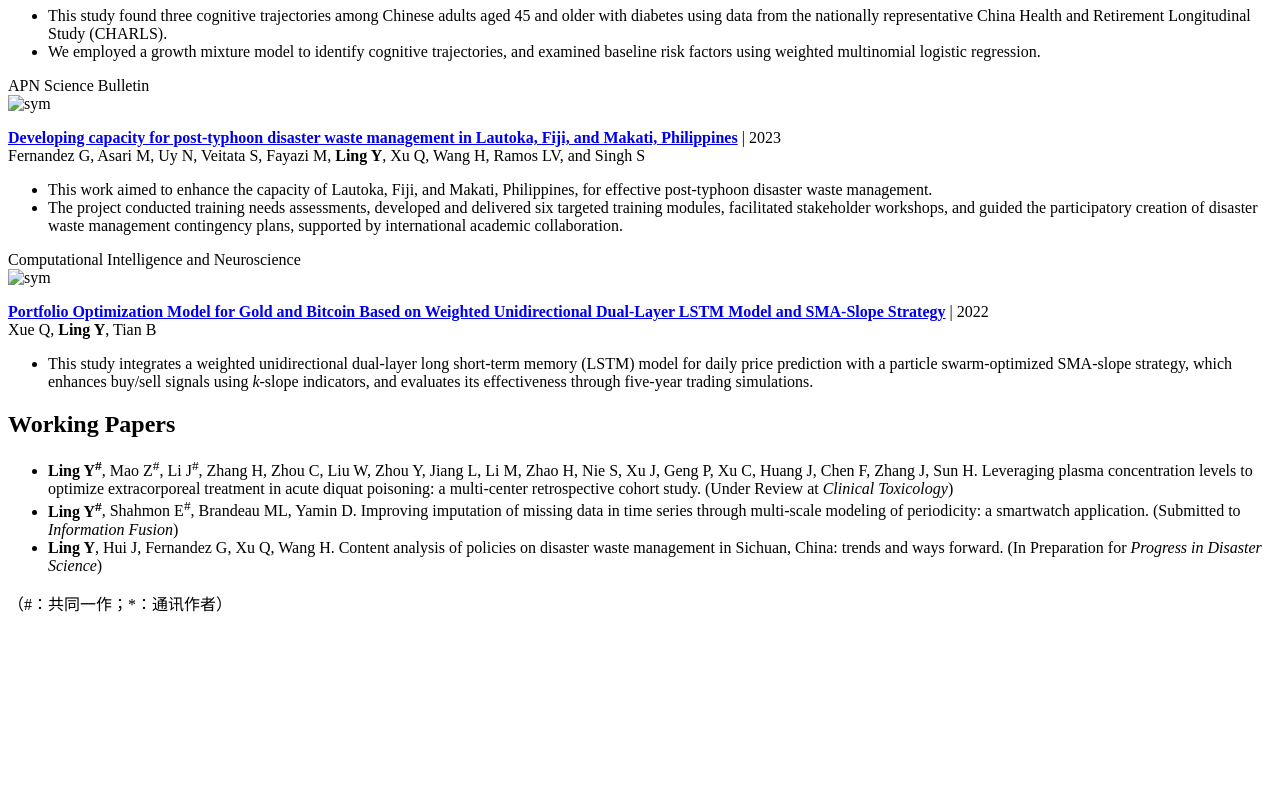
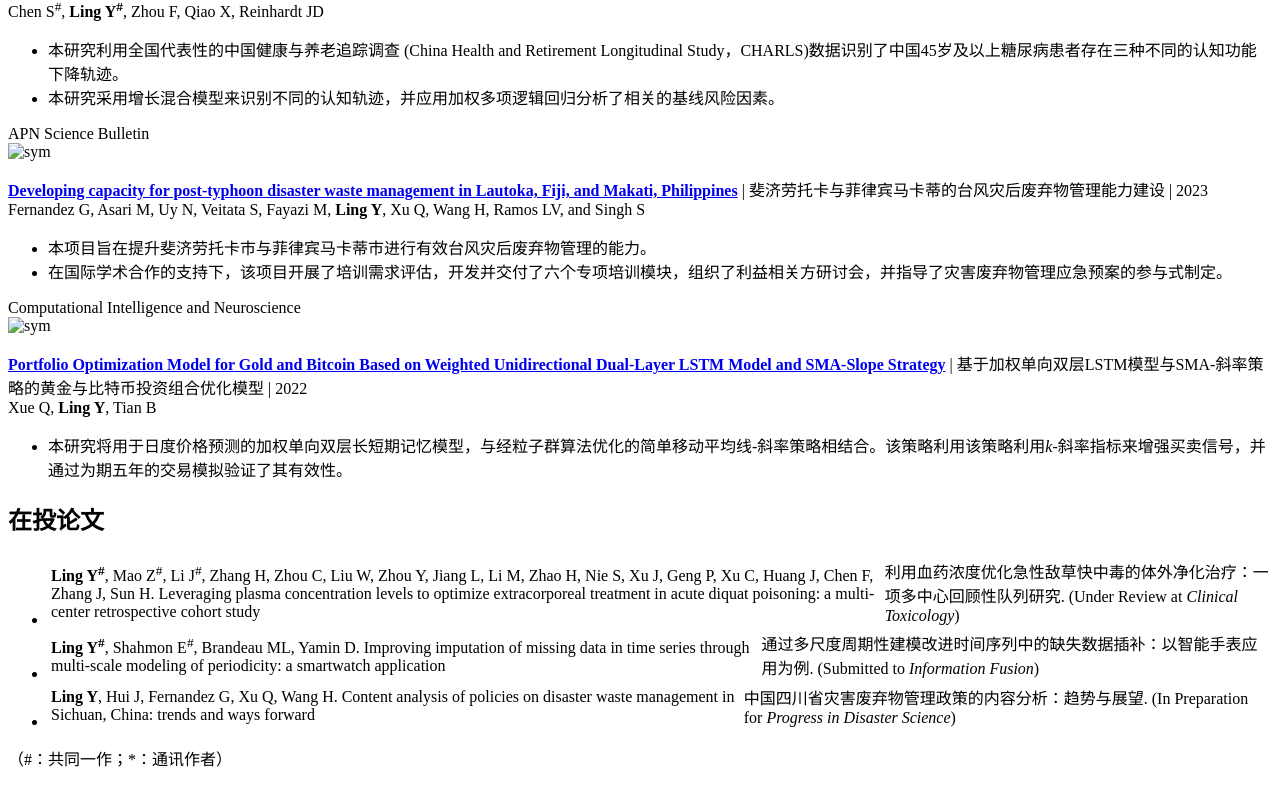
Before and after one commit to lingyuewei/lingyuewei.github.io, a Jekyll site: the page built from _pages/includes/pub.md, in a window 1280 px wide and 1400 px high, scrolled down 4859 px. Shown: the part 614-1400 px from the top of the window. Built offline with Jekyll 4.4.1, drawn with Linux system fonts in a browser that asks for light colours; our own code applies the rules of GitHub Pages for plain Markdown files; before the commit the page ends 6104 px from its top, so only the background shows below that; some of the changed text lies outside the part shown.

Commit message:
Update pub

```diff
--- a/_pages/includes/pub.md
+++ b/_pages/includes/pub.md
@@ -50,36 +50,36 @@ Guo Z, Jing X, **Ling Y<sup>*</sup>**, Yang Y, Jing N, Yuan R, Liu Y
 <div class='paper-box'><div class='paper-box-image'><div><div class="badge">PLOS ONE</div><img src='../../images/PLOS-One_CHARLS.png' alt="sym" width="100%"></div></div>
 <div class='paper-box-text' markdown="1">
 
-[**Trajectories of cognitive decline among people over 45 years old with diabetes in China: a nationally representative longitudinal study (2011~2018)**](https://doi.org/10.1371/journal.pone.0299316) | 2024<br/>
+[**Trajectories of cognitive decline among people over 45 years old with diabetes in China: a nationally representative longitudinal study (2011~2018)**](https://doi.org/10.1371/journal.pone.0299316) | 中国45岁及以上糖尿病患者认知功能下降轨迹：一项全国代表性纵向研究 (2011~2018) | 2024<br/>
 Chen S<sup>#</sup>, **Ling Y<sup>#</sup>**, Zhou F, Qiao X, Reinhardt JD
-- This study found three cognitive trajectories among Chinese adults aged 45 and older with diabetes using data from the nationally representative China Health and Retirement Longitudinal Study (CHARLS).
-- We employed a growth mixture model to identify cognitive trajectories, and examined baseline risk factors using weighted multinomial logistic regression.
+- 本研究利用全国代表性的中国健康与养老追踪调查 (China Health and Retirement Longitudinal Study，CHARLS)数据识别了中国45岁及以上糖尿病患者存在三种不同的认知功能下降轨迹。
+- 本研究采用增长混合模型来识别不同的认知轨迹，并应用加权多项逻辑回归分析了相关的基线风险因素。
 </div>
 </div>
 
 <div class='paper-box'><div class='paper-box-image'><div><div class="badge">APN Science Bulletin</div><img src='../../images/APN-Science-Bulletin_Report.png' alt="sym" width="100%"></div></div>
 <div class='paper-box-text' markdown="1">
 
-[**Developing capacity for post-typhoon disaster waste management in Lautoka, Fiji, and Makati, Philippines**](https://www.apn-gcr.org/bulletin/article/developing-capacity-for-post-typhoon-disaster-waste-management-in-lautoka-fiji-and-makati-philippines/) | 2023<br/>
+[**Developing capacity for post-typhoon disaster waste management in Lautoka, Fiji, and Makati, Philippines**](https://www.apn-gcr.org/bulletin/article/developing-capacity-for-post-typhoon-disaster-waste-management-in-lautoka-fiji-and-makati-philippines/) | 斐济劳托卡与菲律宾马卡蒂的台风灾后废弃物管理能力建设 | 2023<br/>
 Fernandez G, Asari M, Uy N, Veitata S, Fayazi M, **Ling Y**, Xu Q, Wang H, Ramos LV, and Singh S
-- This work aimed to enhance the capacity of Lautoka, Fiji, and Makati, Philippines, for effective post-typhoon disaster waste management.
-- The project conducted training needs assessments, developed and delivered six targeted training modules, facilitated stakeholder workshops, and guided the participatory creation of disaster waste management contingency plans, supported by international academic collaboration.
+- 本项目旨在提升斐济劳托卡市与菲律宾马卡蒂市进行有效台风灾后废弃物管理的能力。
+- 在国际学术合作的支持下，该项目开展了培训需求评估，开发并交付了六个专项培训模块，组织了利益相关方研讨会，并指导了灾害废弃物管理应急预案的参与式制定。
 </div>
 </div>
 
 <div class='paper-box'><div class='paper-box-image'><div><div class="badge">Computational Intelligence and Neuroscience</div><img src='../../images/CIN_Portfolio-Optimization.png' alt="sym" width="100%"></div></div>
 <div class='paper-box-text' markdown="1">
 
-[**Portfolio Optimization Model for Gold and Bitcoin Based on Weighted Unidirectional Dual-Layer LSTM Model and SMA-Slope Strategy**](https://www.hindawi.com/journals/cin/2022/1869897) | 2022<br/>
+[**Portfolio Optimization Model for Gold and Bitcoin Based on Weighted Unidirectional Dual-Layer LSTM Model and SMA-Slope Strategy**](https://www.hindawi.com/journals/cin/2022/1869897) | 基于加权单向双层LSTM模型与SMA-斜率策略的黄金与比特币投资组合优化模型 | 2022<br/>
 Xue Q, **Ling Y**, Tian B
-- This study integrates a weighted unidirectional dual-layer long short-term memory (LSTM) model for daily price prediction with a particle swarm-optimized SMA-slope strategy, which enhances buy/sell signals using *k*-slope indicators, and evaluates its effectiveness through five-year trading simulations.
+- 本研究将用于日度价格预测的加权单向双层长短期记忆模型，与经粒子群算法优化的简单移动平均线-斜率策略相结合。该策略利用该策略利用*k*-斜率指标来增强买卖信号，并通过为期五年的交易模拟验证了其有效性。
 </div>
 </div>
 
-## Working Papers
+## 在投论文
 
-- **Ling Y<sup>#</sup>**, Mao Z<sup>#</sup>, Li J<sup>#</sup>, Zhang H, Zhou C, Liu W, Zhou Y, Jiang L, Li M, Zhao H, Nie S, Xu J, Geng P, Xu C, Huang J, Chen F, Zhang J, Sun H. Leveraging plasma concentration levels to optimize extracorporeal treatment in acute diquat poisoning: a multi-center retrospective cohort study. (Under Review at *Clinical Toxicology*)
-- **Ling Y<sup>#</sup>**, Shahmon E<sup>#</sup>, Brandeau ML, Yamin D. Improving imputation of missing data in time series through multi-scale modeling of periodicity: a smartwatch application. (Submitted to *Information Fusion*)
-- **Ling Y**, Hui J, Fernandez G, Xu Q, Wang H. Content analysis of policies on disaster waste management in Sichuan, China: trends and ways forward. (In Preparation for *Progress in Disaster Science*)
+- **Ling Y<sup>#</sup>**, Mao Z<sup>#</sup>, Li J<sup>#</sup>, Zhang H, Zhou C, Liu W, Zhou Y, Jiang L, Li M, Zhao H, Nie S, Xu J, Geng P, Xu C, Huang J, Chen F, Zhang J, Sun H. Leveraging plasma concentration levels to optimize extracorporeal treatment in acute diquat poisoning: a multi-center retrospective cohort study | 利用血药浓度优化急性敌草快中毒的体外净化治疗：一项多中心回顾性队列研究. (Under Review at *Clinical Toxicology*)
+- **Ling Y<sup>#</sup>**, Shahmon E<sup>#</sup>, Brandeau ML, Yamin D. Improving imputation of missing data in time series through multi-scale modeling of periodicity: a smartwatch application | 通过多尺度周期性建模改进时间序列中的缺失数据插补：以智能手表应用为例. (Submitted to *Information Fusion*)
+- **Ling Y**, Hui J, Fernandez G, Xu Q, Wang H. Content analysis of policies on disaster waste management in Sichuan, China: trends and ways forward | 中国四川省灾害废弃物管理政策的内容分析：趋势与展望. (In Preparation for *Progress in Disaster Science*)
 
 （#：共同一作；*：通讯作者）
```
